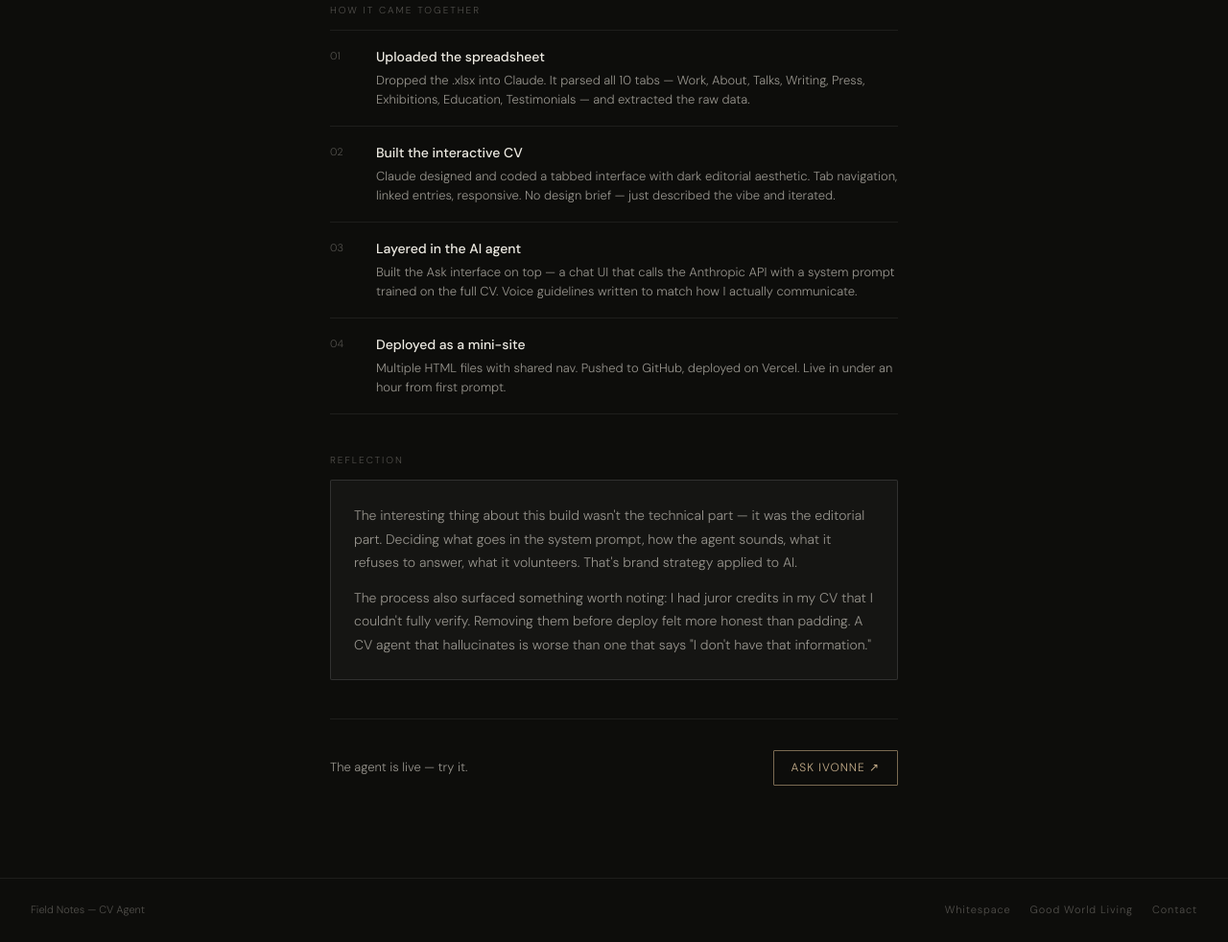
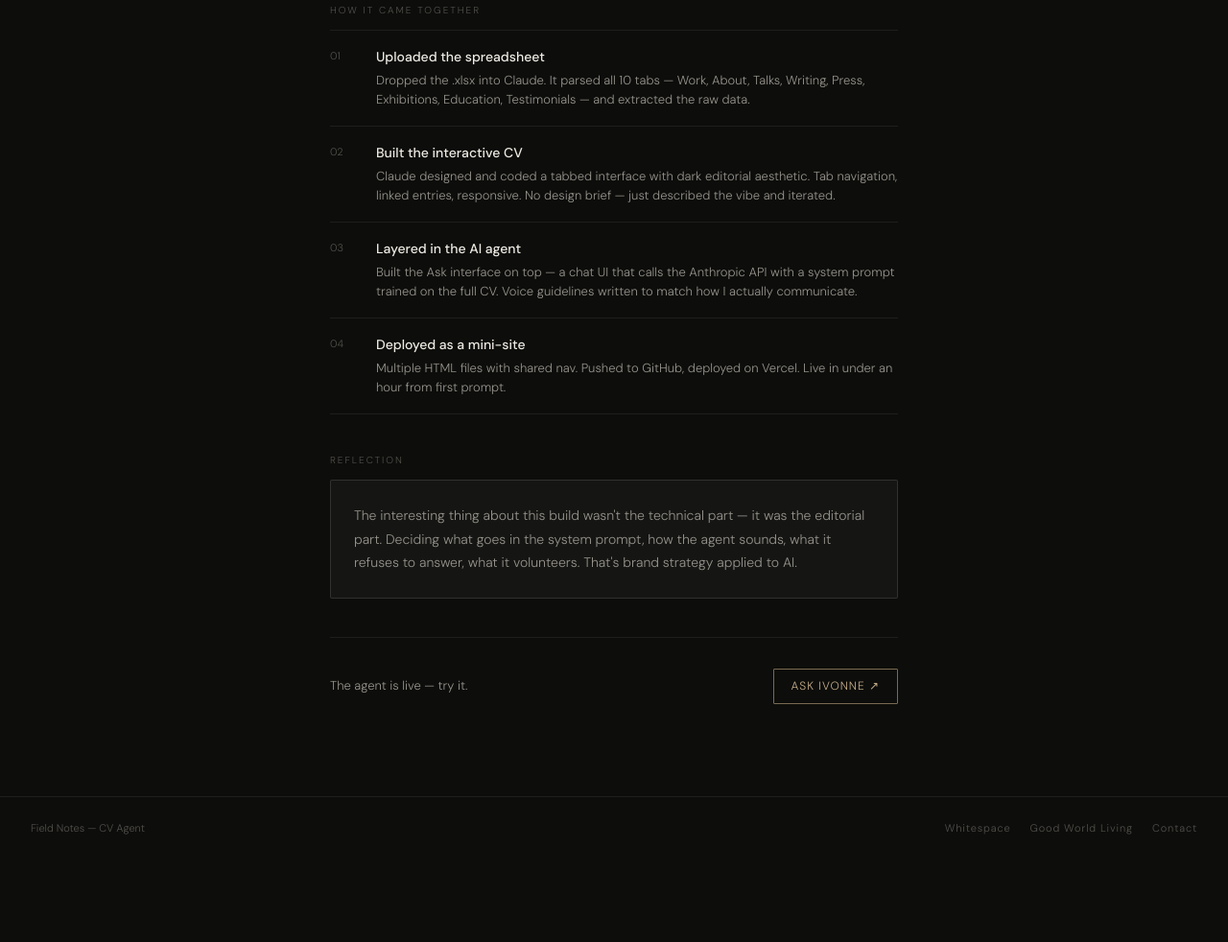
Before and after one commit to ivonneaaldaz-coder/ivonne-lab, a website: page entry.html in a window 1280 px wide. Shown: the part 1039-2021 px from the top of the page at 96% size. After the commit the page ends 1935 px from the top, so only its background shows below. Drawn offline with nearby package versions, Linux system fonts and the light colour scheme.

Commit message:
Update entry.html

```diff
--- a/entry.html
+++ b/entry.html
@@ -182,8 +182,7 @@ a { color: inherit; text-decoration: none; }
       <div class="block-label">Reflection</div>
       <div class="reflection-block">
         <p>The interesting thing about this build wasn't the technical part — it was the editorial part. Deciding what goes in the system prompt, how the agent sounds, what it refuses to answer, what it volunteers. That's brand strategy applied to AI.</p>
-        <p>The process also surfaced something worth noting: I had juror credits in my CV that I couldn't fully verify. Removing them before deploy felt more honest than padding. A CV agent that hallucinates is worse than one that says "I don't have that information."</p>
-      </div>
+         </div>
     </div>
 
     <div class="cta-block">
```
